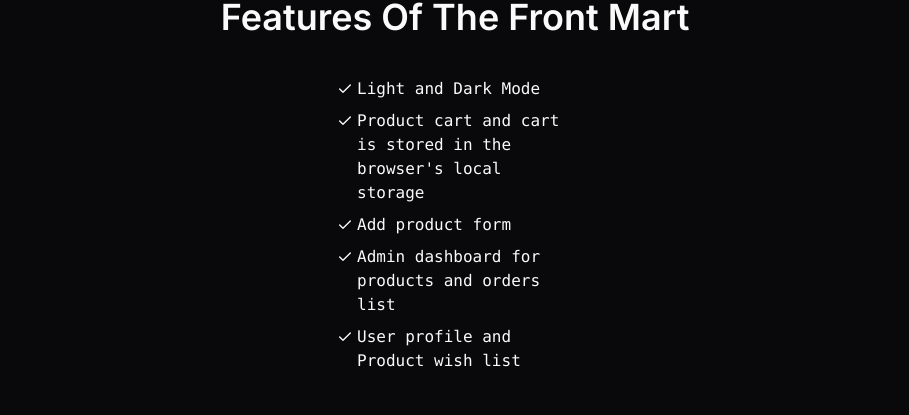
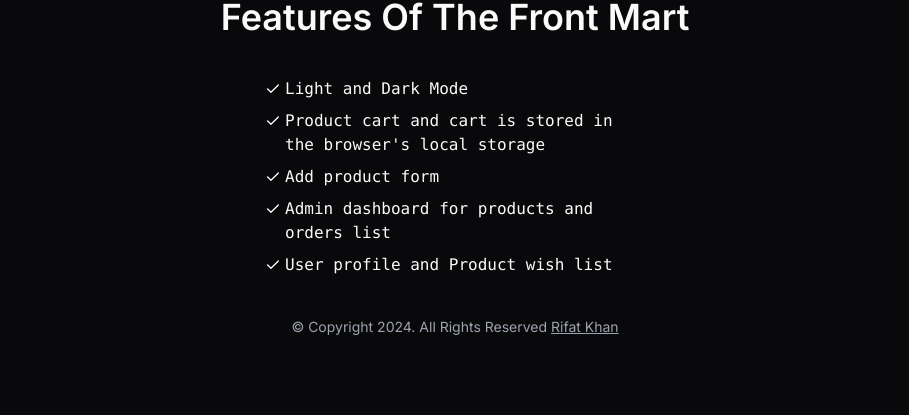
Before and after one commit to StepAsideLiL/front-mart, a Next.js app: page / in a window 1280 px wide. Shown: the part 967-1382 px from the top of the page, without its empty margins (185-1094 px from the left). After the commit the page ends 1344 px from the top, so only its background shows below. Built offline with nearby package versions, Linux system fonts and the light colour scheme; no server answers; a web font is replaced by a local one.

Commit message:
update: width

```diff
--- a/app/(web)/_parts/web-app-features.tsx
+++ b/app/(web)/_parts/web-app-features.tsx
@@ -8,7 +8,7 @@ const WebAppFeatures = () => {
         Features Of The Front Mart
       </h1>
 
-      <div className="w-60 mx-auto space-y-2 font-mono">
+      <div className="max-w-96 w-96 mx-auto space-y-2 font-mono">
         <FeatureText>Light and Dark Mode</FeatureText>
         <FeatureText>
           Product cart and cart is stored in the browser&apos;s local storage
```
